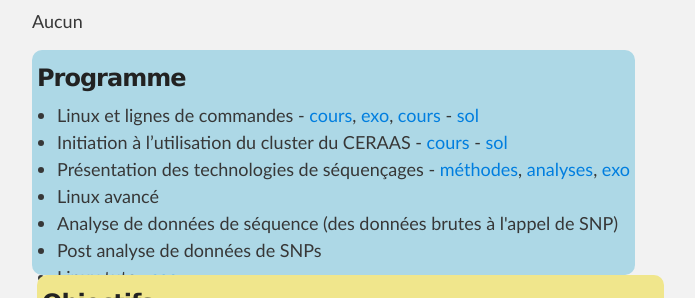
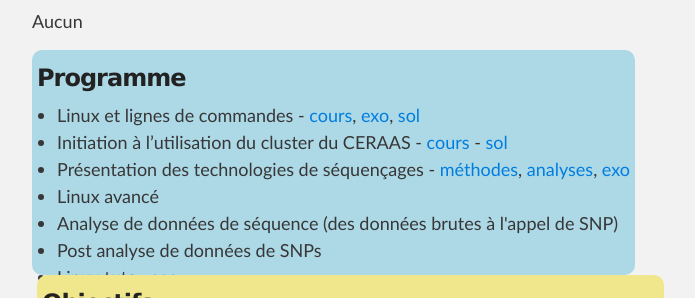
Before and after one commit to SouthGreenPlatform/trainings, a Jekyll site: the page built from _pages/ngsTrainings.md, in a window 1280 px wide and 900 px high, scrolled down 2374 px. Shown: the part 156-454 px from the top of the window, without its empty margins (18-713 px from the left). Built offline with Jekyll 4.4.1, drawn with Linux system fonts in a browser that asks for light colours; nearby versions of some CDN libraries.

Commit message:
Update ngsTrainings.md

```diff
--- a/_pages/ngsTrainings.md
+++ b/_pages/ngsTrainings.md
@@ -28,7 +28,7 @@
 <div id="colonne1">
 <h3>Programme</h3>
 <ul>
-<li>Linux et lignes de commandes - <a target="_blank" href="{{ site.url }}/files/linux/GuideDeSurvieLinux-thies2018.pdf">cours</a>, <a target="_blank" href="{{ site.url }}/linux/linuxGuidePractice">exo</a>, <a target="_blank" href="{{ site.url }}/files/hpc/HPC_thies.pdf">cours</a> - <a target="_blank" href="https://docs.google.com/document/d/1Avtr9l2JIOOkivcPmlmHijEQ70jToDT1YIZAR-0psA0/edit?usp=sharing">sol</a> </li>
+<li>Linux et lignes de commandes - <a target="_blank" href="{{ site.url }}/files/linux/GuideDeSurvieLinux-thies2018.pdf">cours</a>, <a target="_blank" href="{{ site.url }}/linux/linuxGuidePractice">exo</a>, <a target="_blank" href="https://docs.google.com/document/d/1Avtr9l2JIOOkivcPmlmHijEQ70jToDT1YIZAR-0psA0/edit?usp=sharing">sol</a> </li>
 <li>Initiation à l’utilisation du cluster du CERAAS - <a target="_blank" href="{{ site.url }}/files/hpc/HPC_thies.pdf">cours</a> - <a target="_blank" href="https://docs.google.com/document/d/15jBDMKtJbY4LUznbAzxnkC2M7vGgGscA_z2ly1bcIcU/edit?usp=sharing">sol</a></li>
 <li>Présentation des technologies de séquençages - <a target="_blank" href="{{ site.url }}/files/NGS-methode.pdf">méthodes</a>, <a target="_blank" href="{{ site.url }}/files/NGS-analyses.pdf">analyses</a>,  <a target="_blank" href="{{ site.url }}/files/TPmapping.pdf">exo</a></li>
 <li>Linux avancé</li>
```
